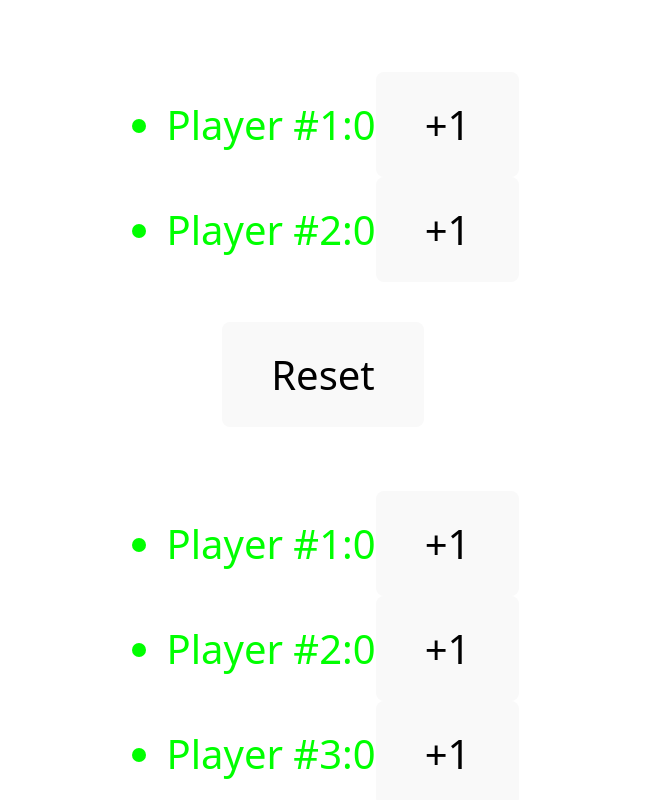
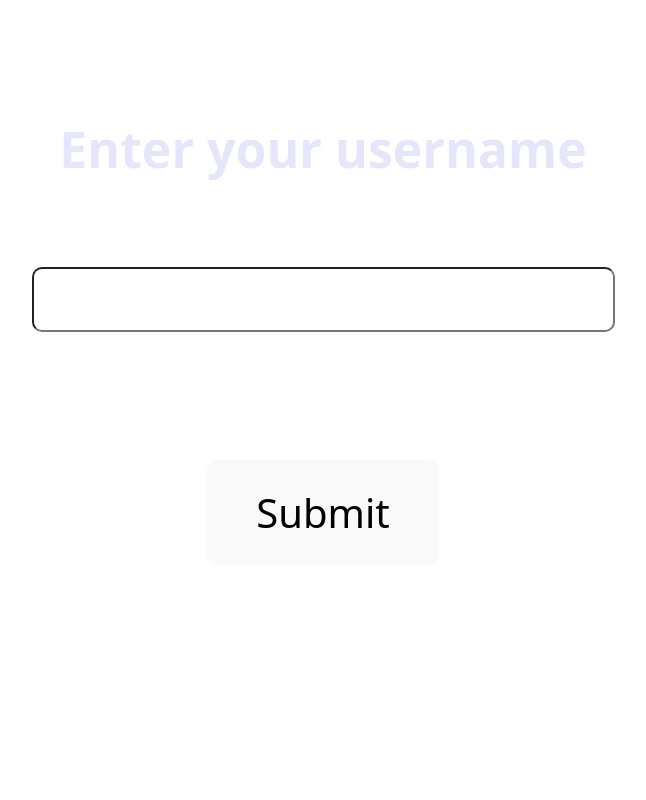
Before and after one commit to TetianaTalebi/my_react_vite_app_2, a React (Vite) app in the folder my_react_vite_app_2/: page / in a window 1280 px wide. Shown: the top 800 px of the page, without its empty margins (317-963 px from the left). Built offline with nearby package versions, Linux system fonts and the light colour scheme.

Commit message:
Create "UsernameForm" component

```diff
--- a/my_react_vite_app_2/src/App.jsx
+++ b/my_react_vite_app_2/src/App.jsx
@@ -1,13 +1,11 @@
 import './App.css'
-import ScoreKeeper2 from './ScoreKeeper2'
+import UsernameForm from './UsernameForm'
 
 function App() {
 
   return (
     <>
-      <ScoreKeeper2 />
-      <br/>
-      <ScoreKeeper2 targetNum={3} numOfPlayers={4} />
+      <UsernameForm />
     </>
   )
 }
--- /dev/null
+++ b/my_react_vite_app_2/src/UsernameForm.css
@@ -0,0 +1,57 @@
+.UsernameForm {
+    margin: 5rem auto;
+    display: flex;
+    flex-direction: column;
+    justify-content: center;
+    align-items: center;
+}
+
+.UsernameForm button,
+.UsernameForm input {
+    border-radius: 10px;
+}
+
+.UsernameForm,
+.UsernameForm input {
+    font-size: 40px;
+}
+
+.UsernameForm input {
+    padding: 0.5rem 2rem;
+}
+
+.UsernameForm label {
+    margin-bottom: 5rem;
+    font-size: 50px;
+    font-weight: bold;
+    color: lavender;
+}
+
+.UsernameForm input::placeholder {
+    color: white;
+    opacity: 0.55;
+}
+
+.UsernameForm input:focus {
+    background-color: slateblue;
+}
+
+.UsernameForm button {
+    display: block;
+    margin: 8rem auto;
+}
+
+.UsernameForm button:hover {
+    background-color: slateblue;
+}
+
+.UsernameForm button:active {
+    background-color: white;
+    color: black;
+}
+
+.UsernameForm button:focus,
+.UsernameForm input:focus {
+    outline: solid white;
+    outline-offset: 1rem;
+}
--- /dev/null
+++ b/my_react_vite_app_2/src/UsernameForm.jsx
@@ -0,0 +1,25 @@
+import { useState } from "react";
+import "./UsernameForm.css";
+
+function UsernameForm() {
+  const [username, setUsername] = useState("");
+
+  const updateUsername = (evt) => {
+    setUsername(evt.target.value);
+  };
+
+  return (
+    <div className="UsernameForm">
+      <label htmlFor="username">Enter your username</label>
+      <input
+        type="text"
+        placeholder="username"
+        id="username"
+        value={username}
+        onChange={updateUsername}
+      />
+      <button>Submit</button>
+    </div>
+  );
+}
+export default UsernameForm;
```
